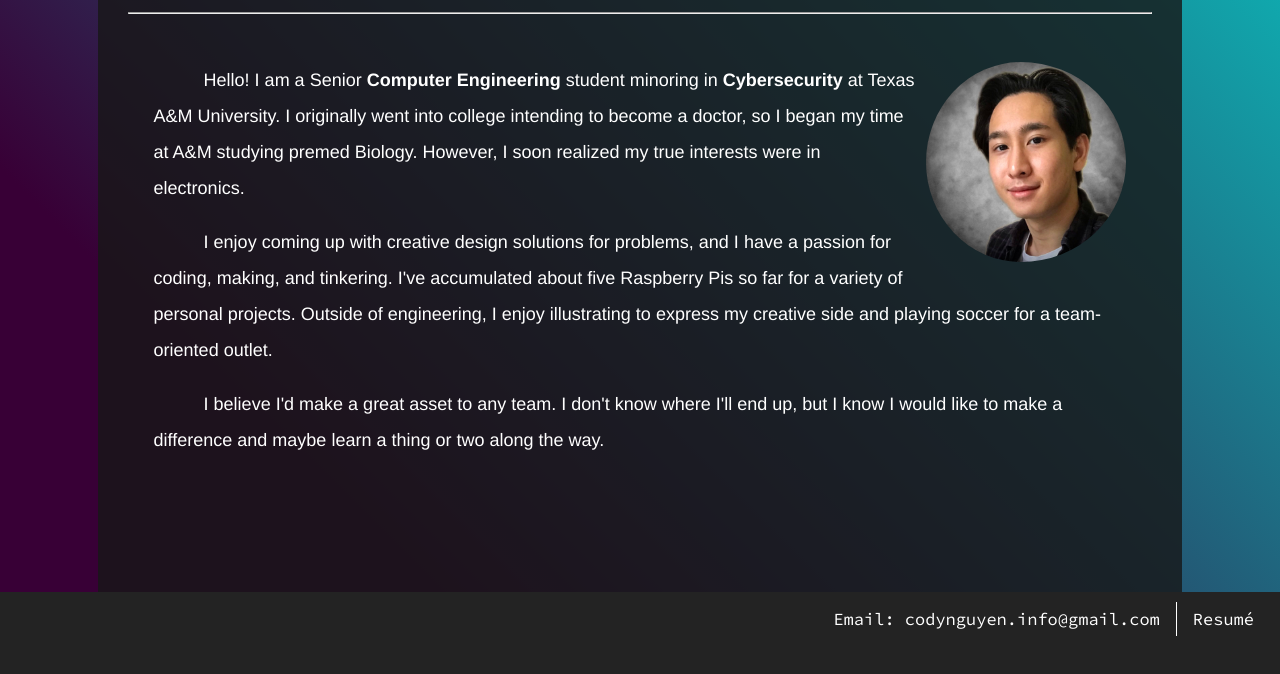
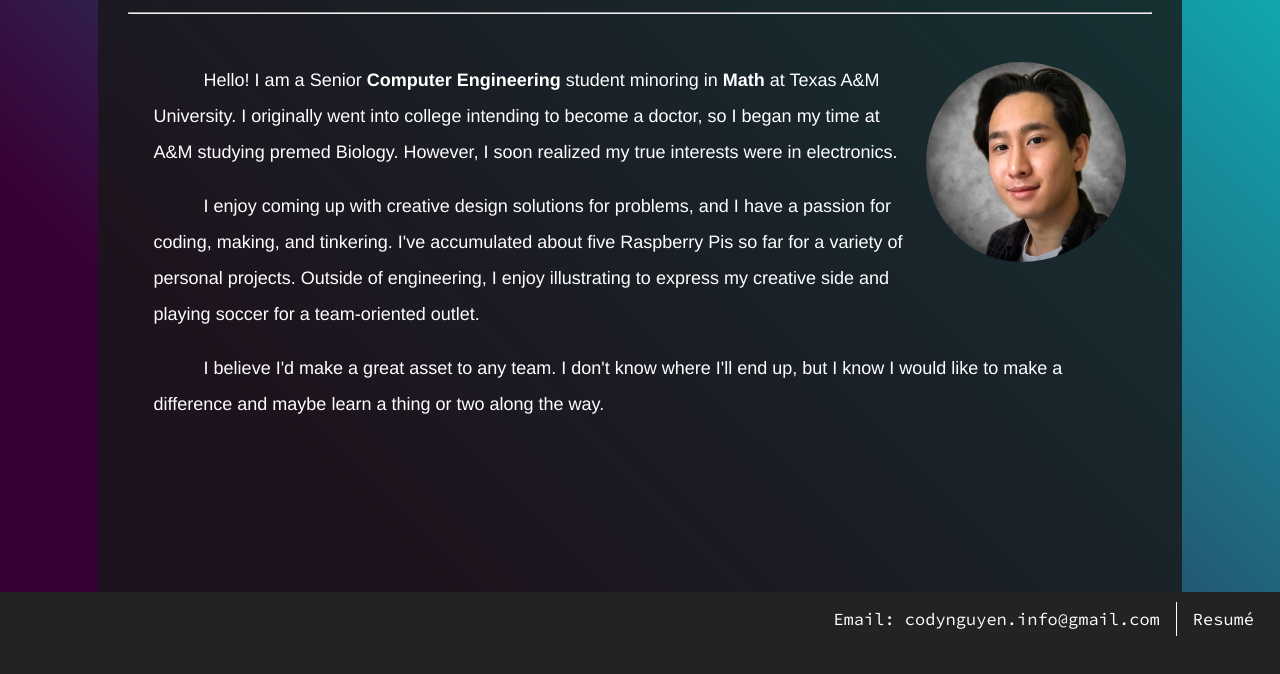
Before and after one commit to CodingNguyen/codingnguyen.github.io, a plain HTML site: page aboutMe.html in a window 1280 px wide. Shown: the part 160-834 px from the top of the page. Drawn offline with Linux system fonts and the light colour scheme.

Commit message:
Resume update:

```diff
--- a/aboutMe.html
+++ b/aboutMe.html
@@ -29,7 +29,7 @@
         <div class="textarea" style="text-indent: 50px;">
             <p>
                 <img class="profile" src="assets/aboutme.jpg" alt="Me!">
-                Hello! I am a Senior <strong>Computer Engineering</strong> student minoring in <strong>Cybersecurity</strong> at Texas A&M University.
+                Hello! I am a Senior <strong>Computer Engineering</strong> student minoring in <strong>Math</strong> at Texas A&M University.
                 I originally went into college intending to become a doctor, so I began my time at A&M studying premed Biology. However, I soon realized my true interests were in electronics.
             </p>
             <p>
```
Also changed, not shown: 1 other file.
